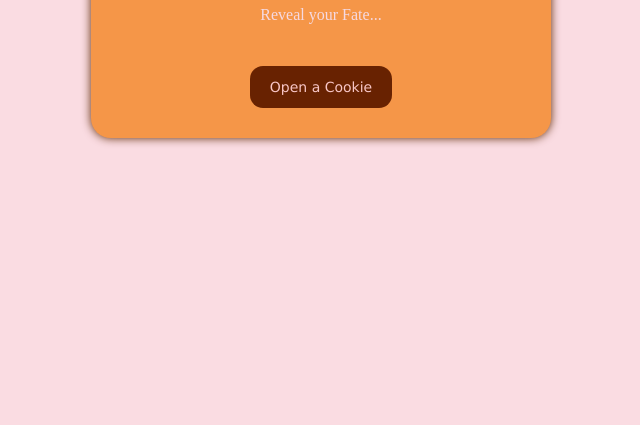
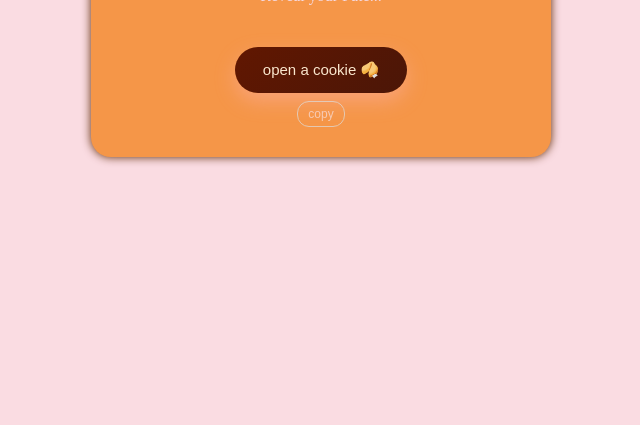
Before and after one commit to fate-kns/fortunecookie, a plain HTML site: page index.html in a window 1280 px wide. Shown: the part 391-816 px from the top of the page, without its empty margins (319-959 px from the left). Drawn offline with Linux system fonts and the light colour scheme; a web font is replaced by a local one.

Commit message:
Copy fortune
copy button added

```diff
--- a/index.html
+++ b/index.html
@@ -10,12 +10,22 @@
 <link rel="stylesheet" href="style.css">
 </head>
 <body>
-    <div class="card">
-        <h1>🍪 Fortune Cookie</h1>
-        <p id="fortune">Reveal your Fate...</p>
-        <button id="cookie-btn">Open a Cookie</button>
-        </div>
+<div class="card">
+    <h1>🥠 Fortune Cookie</h1>
 
-    <script src="script.js"></script>
+    <p id="fortune">Reveal your Fate...</p>
+
+    <button class="cookiecrack"       onclick="openCookie()">
+    open a cookie 🥠
+    </button>
+
+  <!-- copy buttons alignment -->
+    <div class="copy-wrapper">
+    <button class="copy" onclick="copyFortune()">copy</button>
+    </div>
+    </div>
+
+<script src="script.js"></script>
+
 </body>
 </html>
--- a/script.js
+++ b/script.js
@@ -6,13 +6,27 @@ const fortunes = [
   "🌸 Peace is coming to sit beside you 🕊️",
   "⏳ You don’t have to rush, Krishn isn’t rushing you 💫",
   "💗 Someone finds comfort in just knowing you exist 🧸",
-  "💌 You are part of someone’s happy thought 💗",
+  "💌 You are part of someone’s happy thought 💗"
 ];
 
-const button = document.getElementById("cookie-btn");
-const fortuneText = document.getElementById("fortune");
+function openCookie() {
+  const randomIndex = Math.floor(Math.random() * fortunes.length);
+  const randomFortune = fortunes[randomIndex];
 
-button.addEventListener("click", () => {
-  const randomIndex = Math.floor(Math.random() * fortunes.length);
-  fortuneText.textContent = fortunes[randomIndex];
-});
+  document.getElementById("fortune").innerText = randomFortune;
+}
+
+function copyFortune() {
+  const text = document.getElementById("fortune").innerText;
+
+  if (!text || text === "Reveal your Fate...") return;
+
+  navigator.clipboard.writeText(text).then(() => {
+    const btn = document.querySelector(".copy");
+    const original = btn.innerText;
+    btn.innerText = "copied!";
+    setTimeout(() => btn.innerText = original, 1000);
+  }).catch(err => {
+    console.error("Copy failed:", err);
+  });
+}
--- a/style.css
+++ b/style.css
@@ -22,20 +22,57 @@ p {
   min-height: 40px;
 }
 
-button {
-  color: rgb(248, 214, 214);
-  background: #682201;
-  padding: 13px 20px;
-  border-radius: 13px;
+.cookiecrack {
+  background: linear-gradient(135deg, #611701, #4b1607);
+  color: rgb(250, 230, 205);
+  border: none;
+  padding: 14px 28px;
+  font-size: 15px;
+  border-radius: 30px;
   cursor: pointer;
-  font-size: 14px;
-  border: none;
-  font-family: Verdana, Geneva, Tahoma, sans-serif;
-  color: #f8c6c6;
-  transition: background 0.3s, color 0.3s;
+
+  text-transform: lowercase;
+
+  box-shadow: 0 8px 20px rgba(255, 182, 193, 0.4);
+  transition: all 0.3s ease;
+}
+
+.cookiecrack:hover {
+  transform: translateY(-3px) scale(1.03);
+  box-shadow: 0 12px 25px rgba(255, 182, 193, 0.6);
+}
+
+.cookiecrack:active {
+  transform: scale(0.95);
+  box-shadow: 0 5px 10px rgba(255, 182, 193, 0.3);
 }
 
 button:hover {
-  background: #a04d2c;
-  color: #290000;
+  background: #fac5b8;
+  color: #160000;
 }
+
+.copy {
+  background: transparent;
+  color: #f7e0e0;
+  border: 1px solid #ddd;
+  padding: 5px 10px;
+  font-size: 12px;
+  border-radius: 12px;
+  cursor: pointer;
+  margin-top: 8px;
+
+  opacity: 0.7;
+  transition: all 0.2s ease;
+}
+
+.copy:hover /* little slight hover */ {
+  opacity: 1;
+  color: #555;
+  border-color: #bbb;
+}
+
+/* to feel the click */
+.copy:active {
+  transform: scale(0.95);
+}
```
